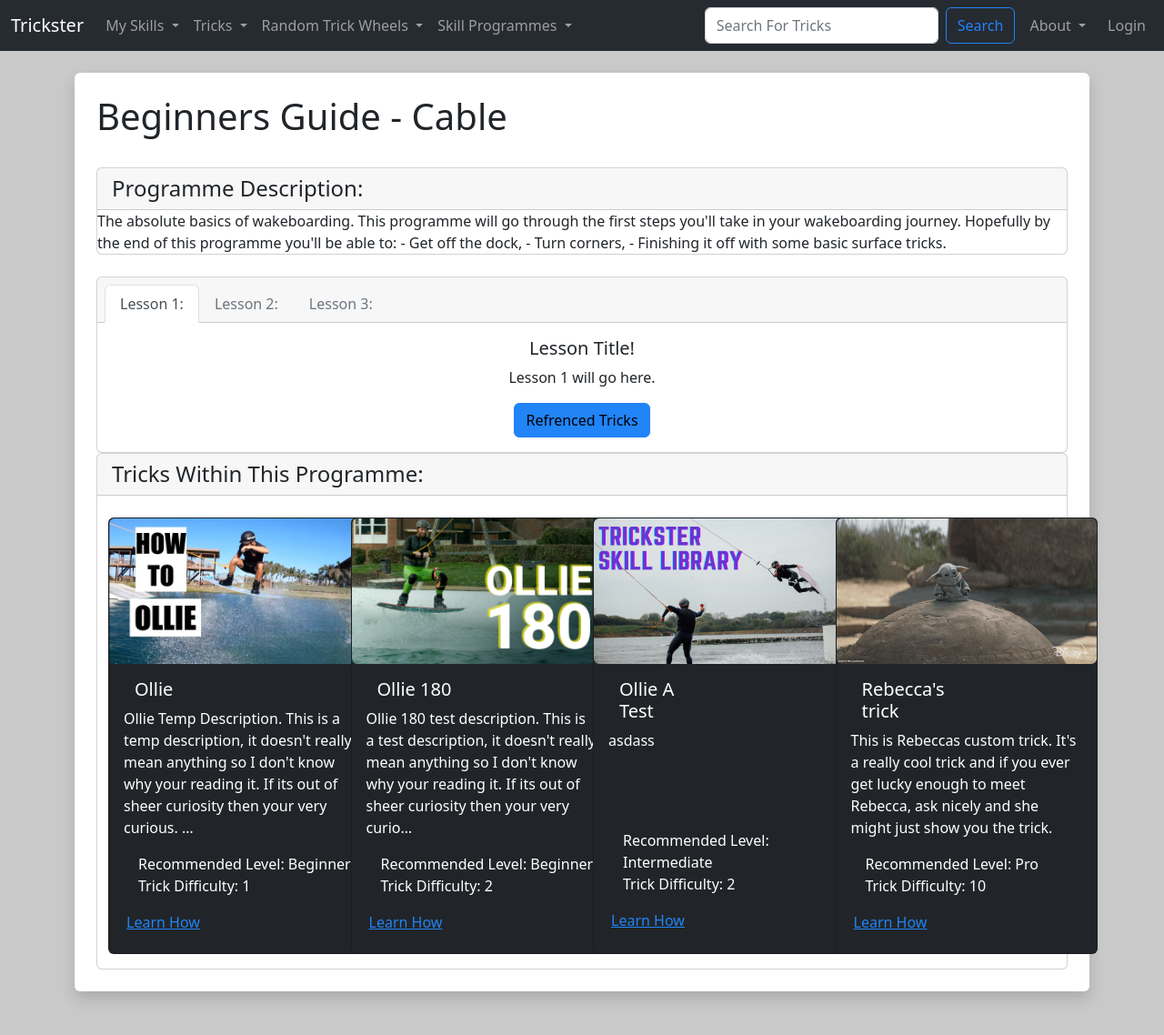
After one commit to KonaHay/Trickster, a Django app: page /view_programme/1 in a window 1280 px wide. The commit adds this page. Shown: the whole page at 91% size. Run offline with Django 4.2, Linux system fonts and the light colour scheme; data comes from the database, SQL or seed files in the repository; both versions use the stored data as it was after the commit; some libraries are stand-ins or nearby versions.

Commit message:
28/01 - View Programmes Function now working. + View Programmes pages now display information on each Skill Programme.

```diff
--- a/Current Task List.txt
+++ b/Current Task List.txt
@@ -1,5 +1,7 @@
 - Fix the Learn & Unlearn trick buttons so that they return the page clicked on.
 - Start using jQuery or Ajax to return button presses without reloading.
 - Try to Delete old profile images and Trick images once they have been changed.
-- Look into:
-  - What changes need made to User & tick models for Skill Programmes.
+
+High Priority:
+- Increase skill programme functionality.
+- remove Save Skill Programme button from not authenticated users.
--- a/TricksterMain/templates/components/navbar.html
+++ b/TricksterMain/templates/components/navbar.html
@@ -61,7 +61,7 @@
           </a>
           <ul class="dropdown-menu dropdown-menu-dark" aria-labelledby="tricksDropdown">
             <li><a class="dropdown-item" href="{%url 'programme-list'%}">Programme List</a></li>
-            <li><a class="dropdown-item disabled" href="">Beginners Guide</a></li>
+            <li><a class="dropdown-item" href="{% url 'view-programme' 1 %}">Beginners Guide</a></li>
             <li><a class="dropdown-item disabled" href="">Obstical Starter Kit</a></li>
             <li><a class="dropdown-item disabled" href="">Mastering Spin Tricks</a></li>
             <li><a class="dropdown-item disabled" href="">Mastering Flip Tricks</a></li>
--- a/TricksterMain/templates/main/programme_list.html
+++ b/TricksterMain/templates/main/programme_list.html
@@ -49,7 +49,7 @@
               <div class="container">
                 <div class="row">
                   <div class="col-6">
-                    <a href="#" class="card-link me-md-4">View Programme</a>
+                    <a href="{% url 'view-programme' programme.ProgrammeID %}" class="card-link me-md-4">View Programme</a>
                   </div>
                   <div class="col-6">
                     <!-- Save Programme Button -->
@@ -57,10 +57,6 @@
                   </div>
                 </div>
               </div>
-            </div>
-            <!-- Trick Learned Button -->
-            <div class="card-body-dark text-center gap-3" style="height: 3rem">
-              <button type="submit", name="programme_id",, class="btn btn-outline-info btn-sm">View Programme</button>
             </div>
           </div>
         </div>
--- /dev/null
+++ b/TricksterMain/templates/main/view_programme.html
@@ -0,0 +1,95 @@
+{% extends 'main/base.html' %}
+{% load static %}
+
+{% block content  %}
+<div class="shadow  p-4 mb-5 bg-body rounded">
+  <h1> {{ Programme.ProgrammeName }} </h1>
+  <br/>
+  <div class="card ">
+    <h4 class="card-header">Programme Description:</h4>
+    <p class="card-text">{{ Programme.ProgrammeDiscription }}</p>
+  </div>
+  </br>
+  <div class="card text-center">
+    <div class="card-header">
+      <ul class="nav nav-tabs card-header-tabs">
+        <li class="nav-item">
+          <a class="nav-link active" aria-current="true" href="#">Lesson 1:</a>
+        </li>
+        <li class="nav-item">
+          <a class="nav-link disabled" href="#" aria-disabled="true">Lesson 2:</a>
+        </li>
+        <li class="nav-item">
+          <a class="nav-link disabled" href="#" tabindex="-1" aria-disabled="true">Lesson 3:</a>
+        </li>
+      </ul>
+    </div>
+    <div class="card-body">
+      <h5 class="card-title">Lesson Title!</h5>
+      <p class="card-text">Lesson 1 will go here.</p>
+      <a href="#" class="btn btn-primary">Refrenced Tricks</a>
+    </div>
+  </div>
+  <div class="card ">
+    <h4 class="card-header">Tricks Within This Programme:</h4>
+    </br>
+    <!-- I will aim to put this section of code into its own function as it's also used in search_trick & recommended Trick -->
+    <div class="container-md">
+      <div class="row row-cols-1 row-cols-sm-2 row-cols-md-3 row-cols-xl-4 g-4">
+        {% for trick in Programme_Tricks %}
+          <div class="col-sm">
+            {% if user.is_authenticated %}
+              <div class="card text-bg-dark mb-3" style="width: 18rem; height: 33rem;">
+            {% else %}
+              <div class="card text-bg-dark mb-3" style="width: 18rem; height: 30rem;">
+            {% endif %}
+              {% if trick.TrickImg %}
+                <img src="{{ trick.TrickImg.url }}" class="img-fluid rounded" alt="trick cover image">
+              {% else %}
+                <img src="{% static 'trickster/images/TrickListDefault.png' %}" class="img-fluid rounded" alt="default trick cover image">
+              {% endif %}
+              <div class="card-body">
+                <h5 class="card-title">
+                  <div class="container">
+                    <div class="row">
+                      <div class="col-6">
+                        {{ trick }}
+                      </div>
+                      <div class="col-6">
+                        {% if user.is_superuser %}
+                        <a href="{% url 'update-trick' trick.TrickID %}" class="btn btn-success btn-sm">Edit Trick</a>
+                        {% endif %}
+                      </div>
+                    </div>
+                  </div>
+                </h5>
+                <p class="card-text">{{ trick.TrickDiscription|truncatechars:180 }}</p>
+              </div>
+              <ul class="list-group-dark list-group-flush">
+                <li class="list-group-item">Recommended Level: {{ trick.TrickRecLevel }}</li>
+                <li class="list-group-item">Trick Difficulty: {{ trick.TrickDifficulty }}</li>
+              </ul>
+              <div class="card-body-dark text-center gap-3" style="height: 3rem">
+                <div class="container">
+                  <div class="row">
+                    <div class="col-6">
+                      <a href="{% url 'show-trick' trick.TrickID %}" class="card-link me-md-4">Learn How</a>
+                    </div>
+                    <div class="col-6">
+                      <!-- Save Trick Button -->
+                      {% include 'components/save_trick_button.html' with saved_tricks=request.user.user_profile.SavedTricks user=request.user trick=trick %}
+                    </div>
+                  </div>
+                </div>
+              </div>
+              <!-- Trick Learned Button -->
+              {% include 'components/learned_trick_button.html' with learned_tricks=request.user.user_profile.LearnedTricks user=request.user trick=trick %}
+            </div>
+          </div>
+        {% endfor %}
+      </div>
+    </div>
+    <!-- -------------------------------------------------------------------------------------------- -->
+  </div>
+</div>
+{% endblock %}
--- a/TricksterMain/urls.py
+++ b/TricksterMain/urls.py
@@ -25,6 +25,7 @@ urlpatterns = [
     path('add_programme_tricks_button/<programme_id>', views.add_programme_tricks_button, name='add-programme-tricks-button'),
     path('remove_programme_tricks_button/<programme_id>', views.remove_programme_tricks_button, name='remove-programme-tricks-button'),
     path('programme_list', views.programme_list, name="programme-list"),
+    path('view_programme/<programme_id>', views.view_programme, name='view-programme'),
 
     #Admin URL's
     path('admin_db', views.admin_db, name='admin-db'),
--- a/TricksterMain/views.py
+++ b/TricksterMain/views.py
@@ -318,6 +318,13 @@ def programme_list(request):
 
 # ======================================================================================================================================
 
+def view_programme(request, programme_id):
+  Programme = Trick_Programme.objects.get(pk=programme_id)
+  Programme_Tricks = Programme.ProgrammeTricks.order_by('TrickRecLevel', 'TrickDifficulty', 'TrickName')
+  return render(request, 'main/view_programme.html', {'Programme':Programme, 'Programme_Tricks':Programme_Tricks})
+
+# ======================================================================================================================================
+
 @login_required(login_url='/login')
 def admin_db(request):
   # An Extra Level Security for the Admin Panel
```
Also changed, not shown: db.sqlite3, media/images/animal-muppet-gif.gif (added), media/images/profile/baby-yoda.gif (added).
